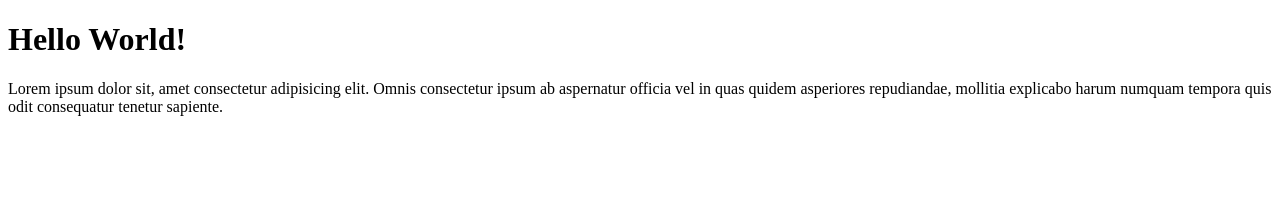
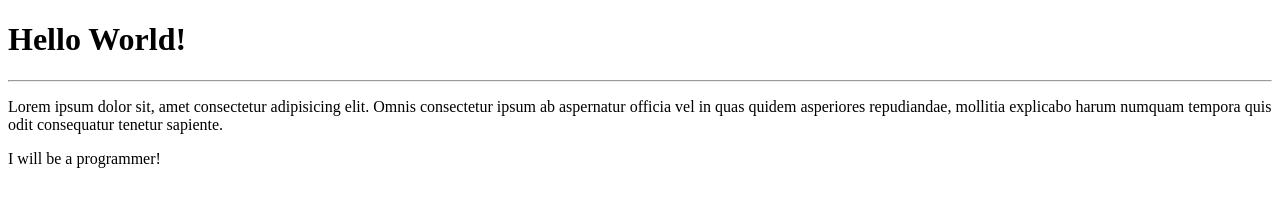
Before and after one commit to brunoneemias/Hello-Word, a plain HTML site: page site-hello-world!/index.html in a window 1280 px wide. Drawn offline with Linux system fonts and the light colour scheme.

Commit message:
Add a paragraph

```diff
--- a/site-hello-world!/index.html
+++ b/site-hello-world!/index.html
@@ -8,6 +8,8 @@
 </head>
 <body>
     <h1>Hello World! </h1>
+    <hr>
     <p>Lorem ipsum dolor sit, amet consectetur adipisicing elit. Omnis consectetur ipsum ab aspernatur officia vel in quas quidem asperiores repudiandae, mollitia explicabo harum numquam tempora quis odit consequatur tenetur sapiente.</p>
+    <p>I will be a programmer! </p>
 </body>
 </html>
```
